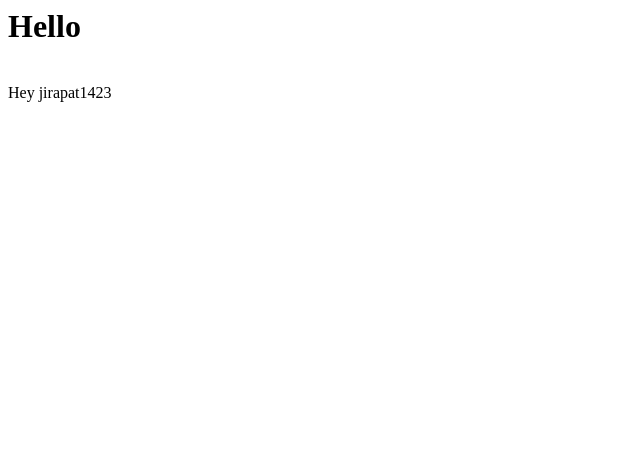
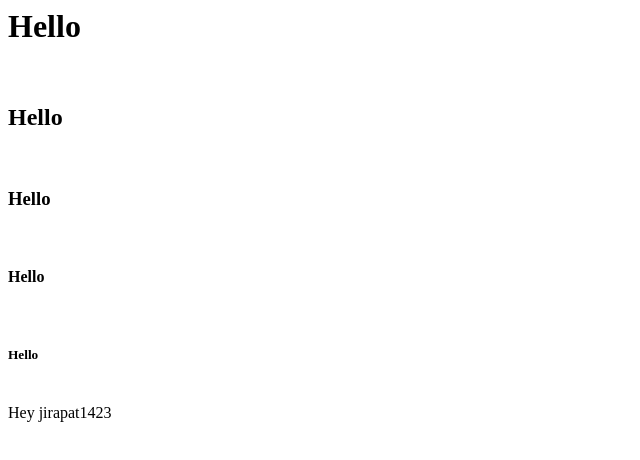
Before and after one commit to Jirapat1423/jirapat1423.github.io, a plain HTML site: page index.html in a window 1280 px wide. Shown: the whole page, without its empty margins (0-640 px from the left). Drawn offline with Linux system fonts and the light colour scheme.

Commit message:
add H1-5

```diff
--- a/index.html
+++ b/index.html
@@ -4,6 +4,10 @@
     </head>
     <body>
         <h1>Hello</h1> <br>
+        <h2>Hello</h2> <br>
+        <h3>Hello</h3> <br>
+        <h4>Hello</h4> <br>
+        <h5>Hello</h5> <br>
         Hey jirapat1423
 
     </body>
```
